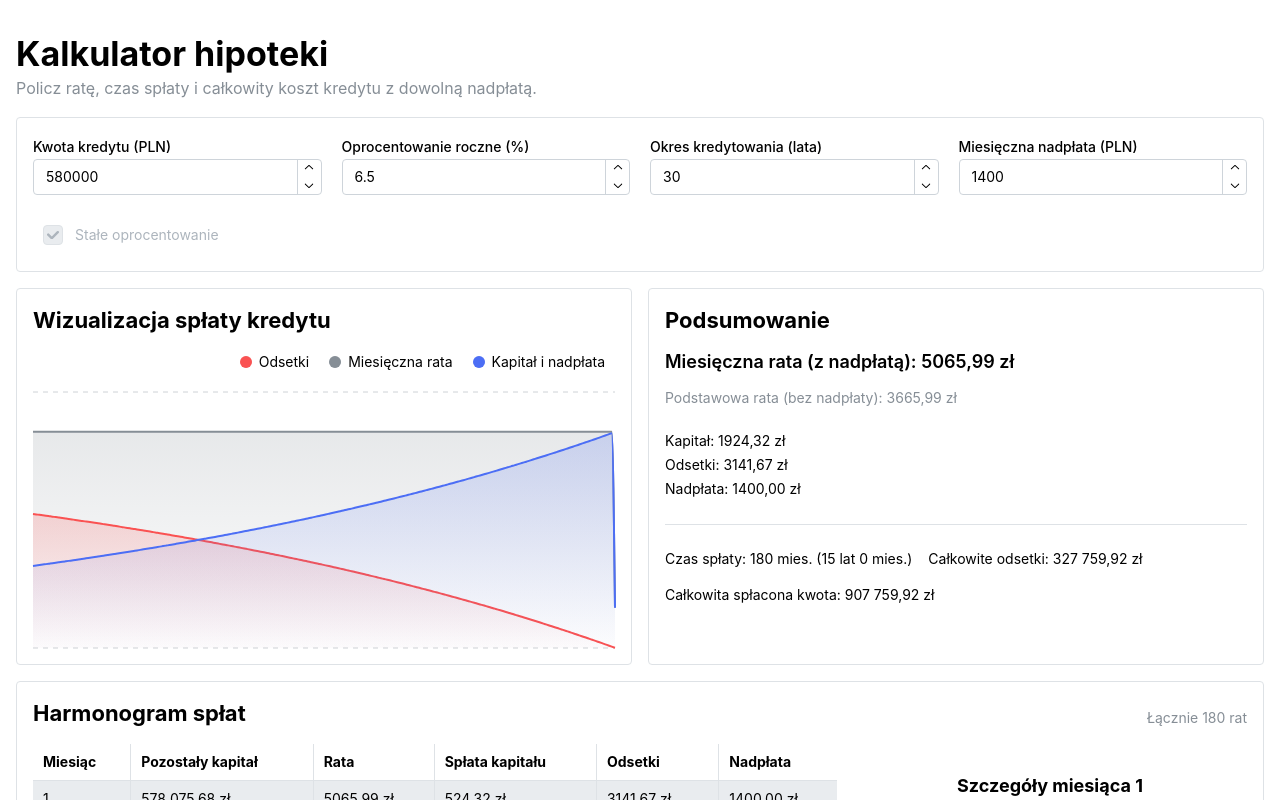
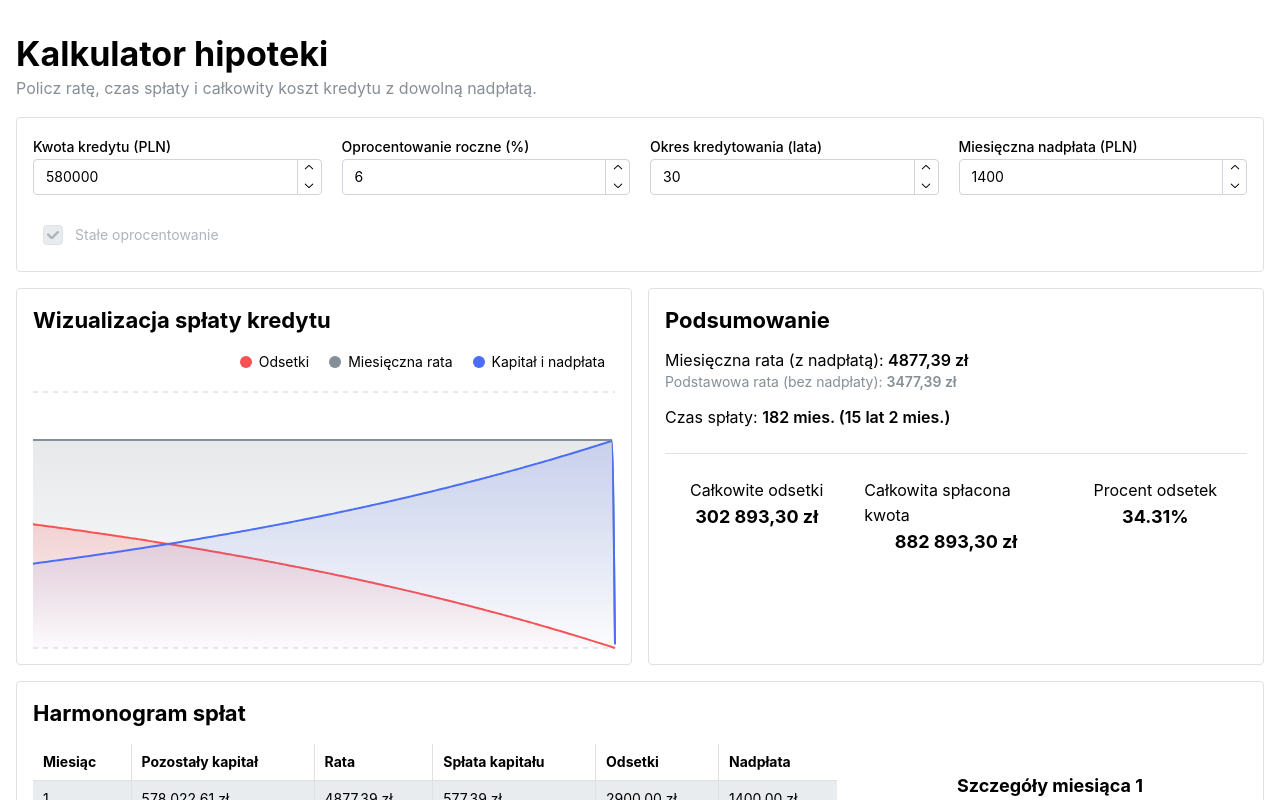
Before and after one commit to Angael/hipoteka, a React (Vite) app: page / in a window 1280 px wide. Shown: the top 800 px of the page. Built offline with nearby package versions, Linux system fonts and the light colour scheme.

Commit message:
refactor: update lint script and improve hover state management

```diff
--- a/package.json
+++ b/package.json
@@ -6,7 +6,7 @@
   "scripts": {
     "dev": "vite",
     "build": "tsc -b && vite build",
-    "lint": "eslint .",
+    "lint": "tsc -b && eslint .",
     "preview": "vite preview"
   },
   "dependencies": {
--- a/src/App.tsx
+++ b/src/App.tsx
@@ -4,7 +4,6 @@ import {
   Checkbox,
   Container,
   Grid,
-  Group,
   NumberInput,
   SimpleGrid,
   Stack,
@@ -17,8 +16,6 @@ import { generateAmortizationSchedule } from "./loanCalculations";
 import PieChartForRow from "./PieChartForRow";
 import ScheduleTable from "./ScheduleTable";
 import Summary from "./Summary";
-
-const integerFormatter = new Intl.NumberFormat("pl-PL");
 
 const createNumberInputChangeHandler =
   (setter: (value: number | "") => void) => (value: string | number) =>
@@ -40,7 +37,7 @@ const createNumberInputChangeHandler =
 
 function App() {
   const [principal, setPrincipal] = useState<number | "">(580_000);
-  const [annualInterest, setAnnualInterest] = useState<number | "">(6.5);
+  const [annualInterest, setAnnualInterest] = useState<number | "">(6);
   const [years, setYears] = useState<number | "">(30);
   const [overpayment, setOverpayment] = useState<number | "">(1_400);
 
@@ -60,10 +57,13 @@ function App() {
     [numericPrincipal, numericAnnualInterest, numericYears, overpayment]
   );
 
-  // Change const setHoverState = useHoverState((s) => s.setHoverState); after every input change
   useEffect(() => {
-    const { setHoverState } = useHoverState.getState();
-    setHoverState(result.schedule[0] || null);
+    const { setHoverState, resetHoverState } = useHoverState.getState();
+    if (result.schedule[0]) {
+      setHoverState(result.schedule[0]);
+    } else {
+      resetHoverState();
+    }
   }, [result]);
 
   return (
@@ -119,16 +119,11 @@ function App() {
           </Stack>
         </Card>
 
-        <Summary result={result} overpayment={overpayment} />
+        <Summary result={result} />
 
         <Card withBorder padding="md">
           <Stack gap="md">
-            <Group justify="space-between" align="flex-end">
-              <Title order={3}>Harmonogram spłat</Title>
-              <Text size="sm" c="dimmed">
-                Łącznie {integerFormatter.format(result.schedule.length)} rat
-              </Text>
-            </Group>
+            <Title order={3}>Harmonogram spłat</Title>
 
             <Grid>
               <Grid.Col span={{ base: 12, md: 8, lg: 8 }}>
--- a/src/Summary.tsx
+++ b/src/Summary.tsx
@@ -1,6 +1,6 @@
 import {
   Divider,
-  Group,
+  // Group,
   Stack,
   Text,
   Title,
@@ -14,13 +14,11 @@ import { AreaChart } from "@mantine/charts";
 
 type Props = {
   result: LoanComputationResult;
-  overpayment: number | "";
 };
 
-const Summary = ({ result, overpayment }: Props) => {
+const Summary = ({ result }: Props) => {
   const payoffYears = Math.floor(result.payoffMonths / 12);
   const payoffMonthsRemainder = result.payoffMonths % 12;
-  const numericOverpayment = Number(overpayment);
 
   const chartData = useMemo(
     () =>
@@ -64,48 +62,60 @@ const Summary = ({ result, overpayment }: Props) => {
           />
         </Stack>
       </Card>
+
       <Card withBorder padding="md">
         <Stack gap="sm">
           <Title order={3}>Podsumowanie</Title>
-          <Text fw={600} size="lg">
+
+          <div>
+            <Text size="md">
               Miesięczna rata (z nadpłatą):{" "}
+              <Text span fw={600}>
                 {formatCurrency(result.actualFirstPayment)}
               </Text>
+            </Text>
+
             <Text c="dimmed" size="sm">
               Podstawowa rata (bez nadpłaty):{" "}
+              <Text span fw={600}>
                 {formatCurrency(result.monthlyPayment)}
               </Text>
-          {result.firstPaymentBreakdown && (
-            <Stack gap={4} pt="xs">
-              <Text size="sm">
-                Kapitał: {formatCurrency(result.firstPaymentBreakdown.capital)}
             </Text>
-              <Text size="sm">
-                Odsetki: {formatCurrency(result.firstPaymentBreakdown.interest)}
+          </div>
+
+          <Text size="md">
+            Czas spłaty:{" "}
+            <Text span fw={600}>
+              {`${result.payoffMonths} mies. (${payoffYears} lat ${payoffMonthsRemainder} mies.)`}
             </Text>
-              {numericOverpayment > 0 && (
-                <Text size="sm">
-                  Nadpłata:{" "}
-                  {formatCurrency(result.firstPaymentBreakdown.overpayment)}
           </Text>
+
+          <Divider my="sm" />
+          <SimpleGrid cols={{ base: 1, md: 3 }}>
+            <Stack align="center" gap="0">
+              <Text size="md">Całkowite odsetki</Text>
+              <Text size="lg" fw="bold">
+                {formatCurrency(result.totalInterestPaid)}
+              </Text>
+            </Stack>
+
+            <Stack align="center" gap="0">
+              <Text size="md">Całkowita spłacona kwota</Text>
+              <Text size="lg" fw="bold">
+                {formatCurrency(result.totalPaid)}
+              </Text>
+            </Stack>
+
+            <Stack align="center" gap="0" bd={1}>
+              <Text size="md">Procent odsetek</Text>
+              <Text size="lg" fw="bold">
+                {((result.totalInterestPaid / result.totalPaid) * 100).toFixed(
+                  2
                 )}
+                %
+              </Text>
             </Stack>
-          )}
-          <Divider my="sm" />
-          <Group gap="md" wrap="wrap">
-            <Text size="sm">
-              Czas spłaty:{" "}
-              {result.payoffMonths
-                ? `${result.payoffMonths} mies. (${payoffYears} lat ${payoffMonthsRemainder} mies.)`
-                : "-"}
-            </Text>
-            <Text size="sm">
-              Całkowite odsetki: {formatCurrency(result.totalInterestPaid)}
-            </Text>
-            <Text size="sm">
-              Całkowita spłacona kwota: {formatCurrency(result.totalPaid)}
-            </Text>
-          </Group>
+          </SimpleGrid>
         </Stack>
       </Card>
     </SimpleGrid>
--- a/src/hover-state.ts
+++ b/src/hover-state.ts
@@ -1,19 +1,26 @@
 import { create } from "zustand";
 import type { AmortizationRow } from "./loanCalculations";
+
+const initState: AmortizationRow = {
+  id: "null",
+  month: 0,
+  payment: 0,
+  interest: 0,
+  principal: 0,
+  overpayment: 0,
+  remainingBalance: 0
+};
 
 export const useHoverState = create<{
   hoveredRow: AmortizationRow;
   setHoverState: (row: AmortizationRow) => void;
+  resetHoverState: () => void;
 }>((set) => ({
-  hoveredRow: {
-    id: "null",
-    month: 0,
-    payment: 0,
-    interest: 0,
-    principal: 0,
-    overpayment: 0,
-    remainingBalance: 0
-  },
+  hoveredRow: initState,
 
-  setHoverState: (hoveredRow: AmortizationRow) => set(() => ({ hoveredRow }))
+  setHoverState: (hoveredRow: AmortizationRow) => set(() => ({ hoveredRow })),
+  resetHoverState: () =>
+    set(() => ({
+      hoveredRow: initState
+    }))
 }));
```
Lines whose indentation alone changed are shown as unchanged.
